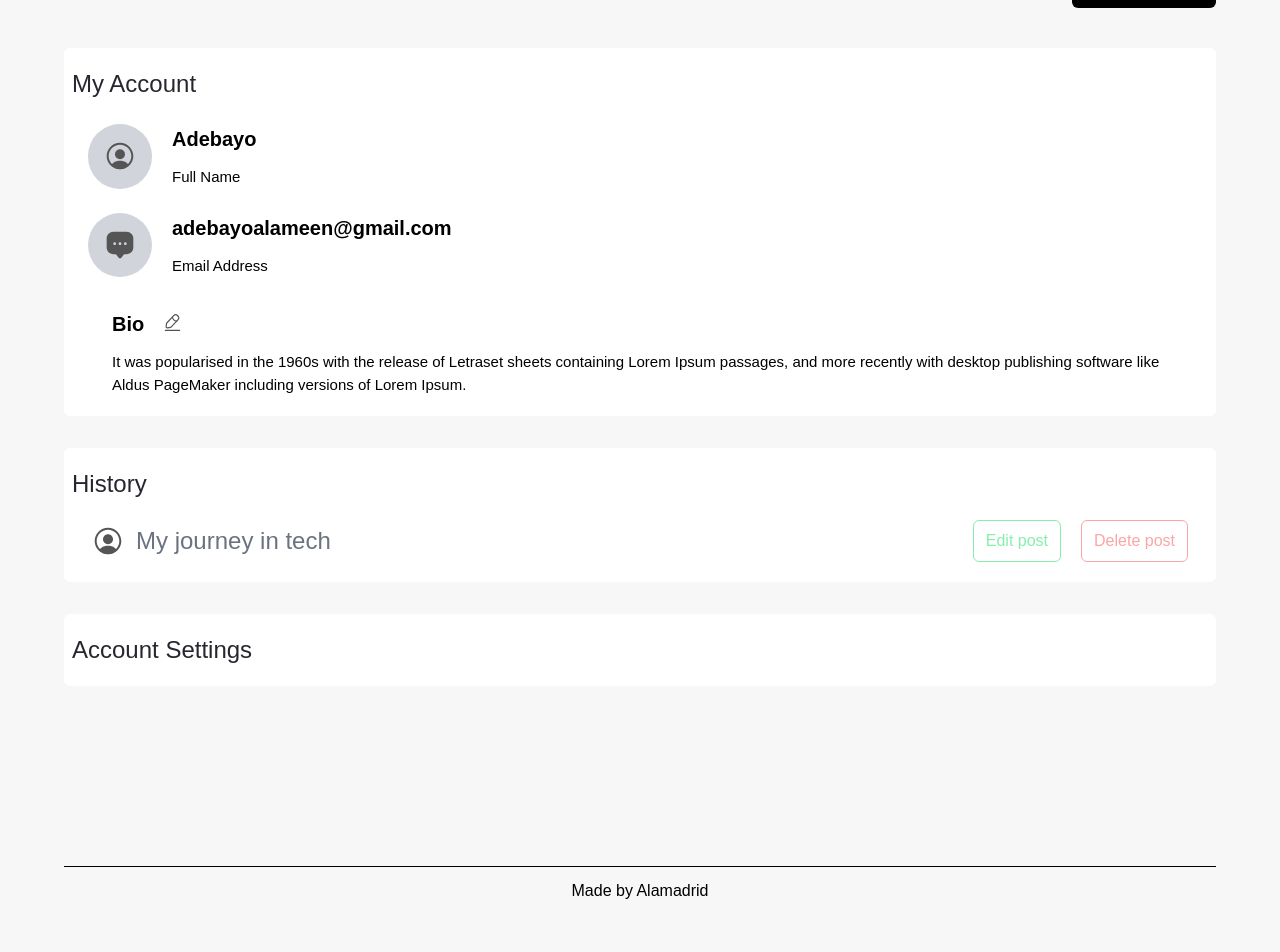
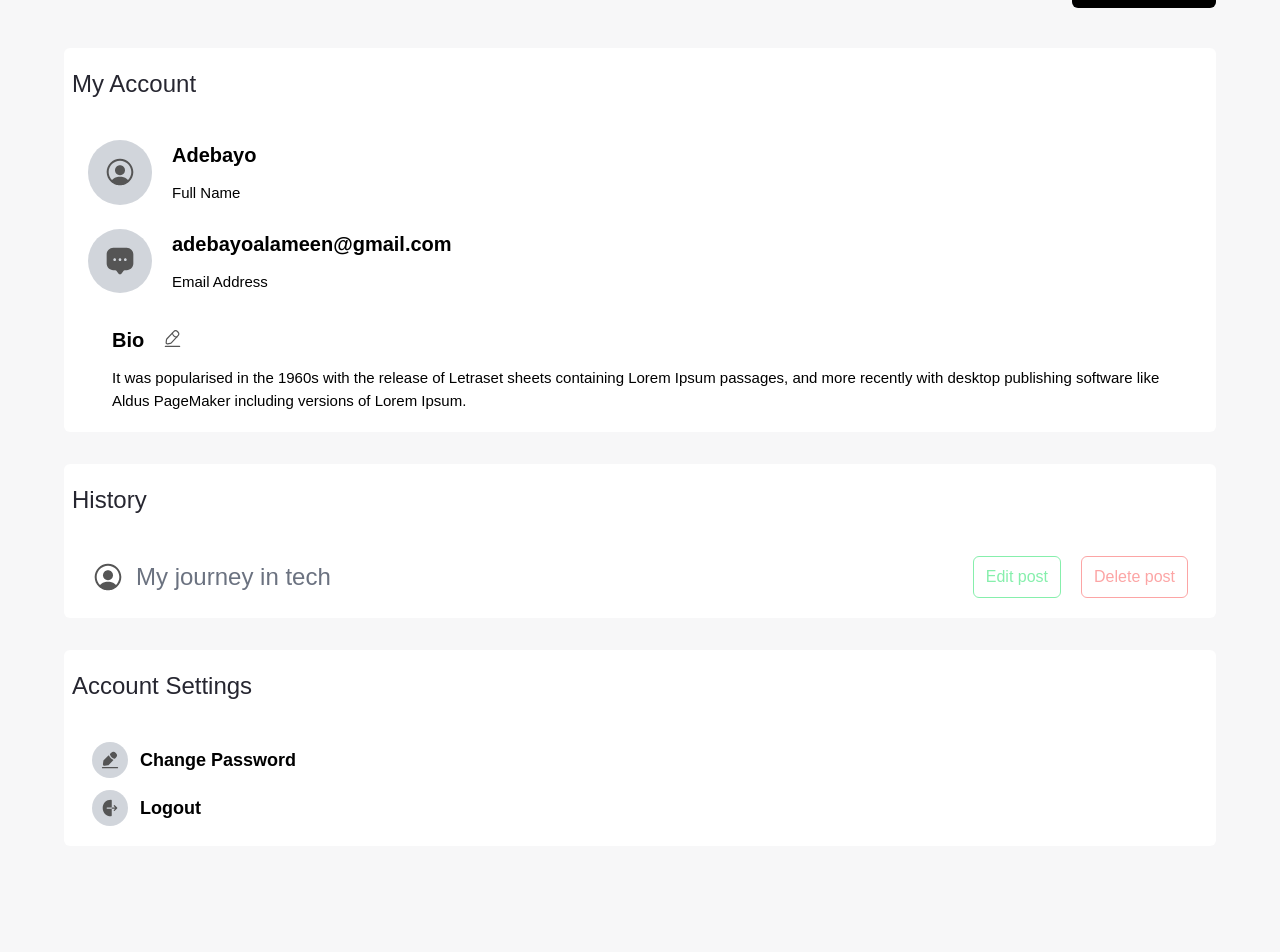
Before and after one commit to alamadrid01/Rich-Text-Editor--Blog-app, a React (Create React App) app in the folder client/: page /profile in a window 1280 px wide. Shown: the part 140-1092 px from the top of the page. Before the commit the page ends 1055 px from the top, so only its background shows below. Built offline with nearby package versions, Linux system fonts and the light colour scheme; a web font is replaced by a local one.

Commit message:
Feat: created the accout setting sectin and adjusted the padding of the sections

```diff
--- a/client/src/pages/Profile/profile.jsx
+++ b/client/src/pages/Profile/profile.jsx
@@ -3,6 +3,8 @@ import Navbar from "../../components/Navbar";
 import Message from "../../assets/message.svg"
 import profile from "../../assets/profile.svg";
 import Edit from "../../assets/edited.svg";
+import Edited from "../../assets/edit.svg"
+import Logout from "../../assets/logout.svg"
 
 const Profile = () => {
     const Navigate = useNavigate();
@@ -22,7 +24,7 @@ const Profile = () => {
         <div className="about flex flex-col gap-3 mt-5">
           <section className="bg-white rounded-md mt-5 py-5 px-2">
             <h2 className=" text-2xl text-[#262630]">My Account</h2>
-            <div className="flex gap-5 mt-6 px-4">
+            <div className="flex gap-5 mt-10 px-4">
               <div className="p-4 bg-gray-300 rounded-full">
                 <img src={profile} alt="" />
               </div>
@@ -52,7 +54,7 @@ const Profile = () => {
                   desktop publishing software like Aldus PageMaker including
                   versions of Lorem Ipsum.
                 </div>
-                <div className=" absolute left-[8%] top-1">
+                <div className=" absolute left-[8%] top-1 cursor-pointer">
                   <img src={Edit} alt="" className="w-[19px] h-[19px]" />
                 </div>
               </div>
@@ -60,9 +62,14 @@ const Profile = () => {
           </section>
           <section className="bg-white rounded-md mt-5 py-5 px-2">
             <h2 className=" text-2xl text-[#262630]">History</h2>
-            <div className="flex justify-between items-center px-5 mt-5">
+            <div className="flex justify-between items-center px-5 mt-10">
               <div className="flex gap-3 items-center">
-                <img class src={profile} alt="" className="w-[32px] h-[32px] rounded-full object-cover" />
+                <img
+                  class
+                  src={profile}
+                  alt=""
+                  className="w-[32px] h-[32px] rounded-full object-cover"
+                />
                 <h3 className="text-2xl text-gray-500">My journey in tech</h3>
               </div>
               <div className="flex gap-5">
@@ -83,6 +90,20 @@ const Profile = () => {
           </section>
           <section className="bg-white rounded-md mt-5 py-5 px-2">
             <h2 className=" text-2xl text-[#262630]">Account Settings</h2>
+            <div className="flex flex-col gap-3 px-5 mt-10">
+              <div className="flex gap-3 items-center cursor-pointer">
+                <div className="p-2 bg-gray-300 rounded-full">
+                  <img src={Edited} alt="" className="w-[20px] h-[20px]" />
+                </div>
+                <div className="text-[18px] font-bold">Change Password</div>
+              </div>
+              <div className="flex gap-3 items-center cursor-pointer">
+                <div className="p-2 bg-gray-300 rounded-full">
+                  <img src={Logout} alt="" className="w-[20px] h-[20px]" />
+                </div>
+                <div className="text-[18px] font-bold">Logout</div>
+              </div>
+            </div>
           </section>
         </div>
       </main>
```
Also changed, not shown: client/src/assets/logout.svg (added).
